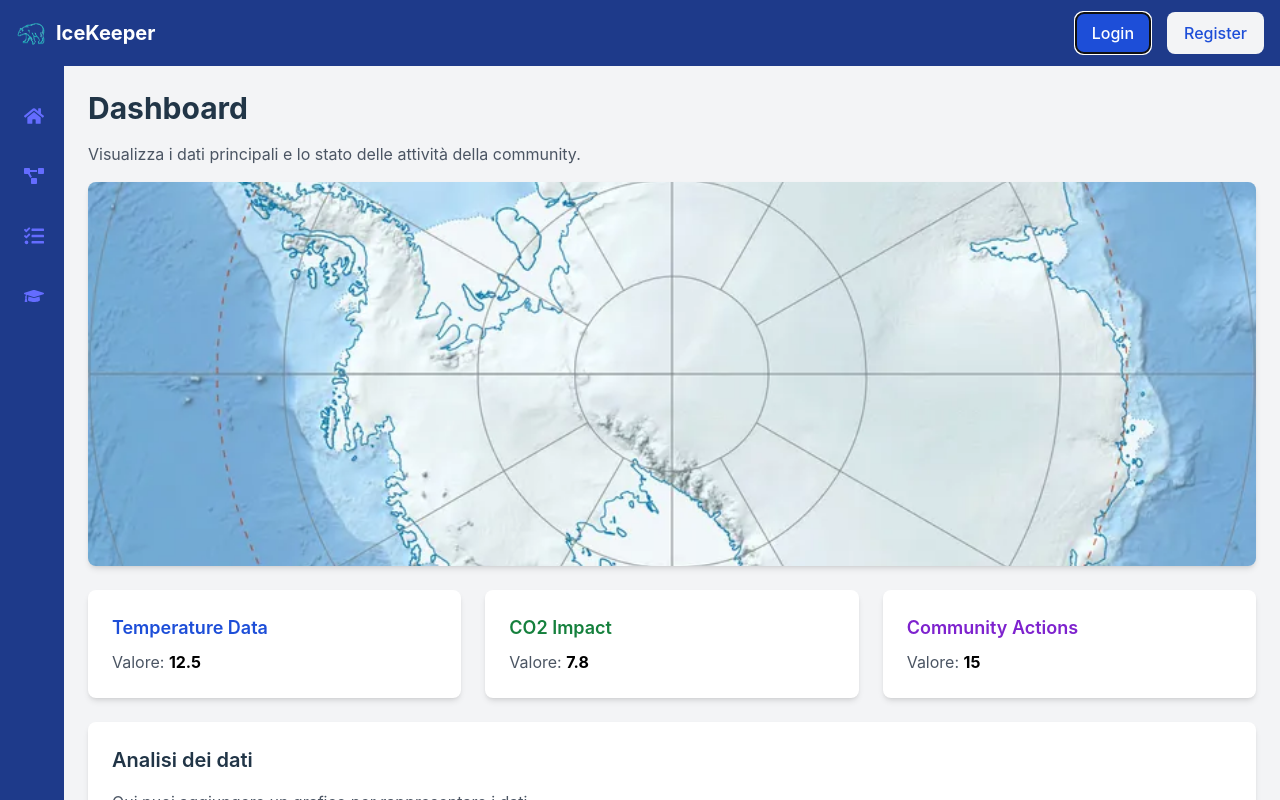
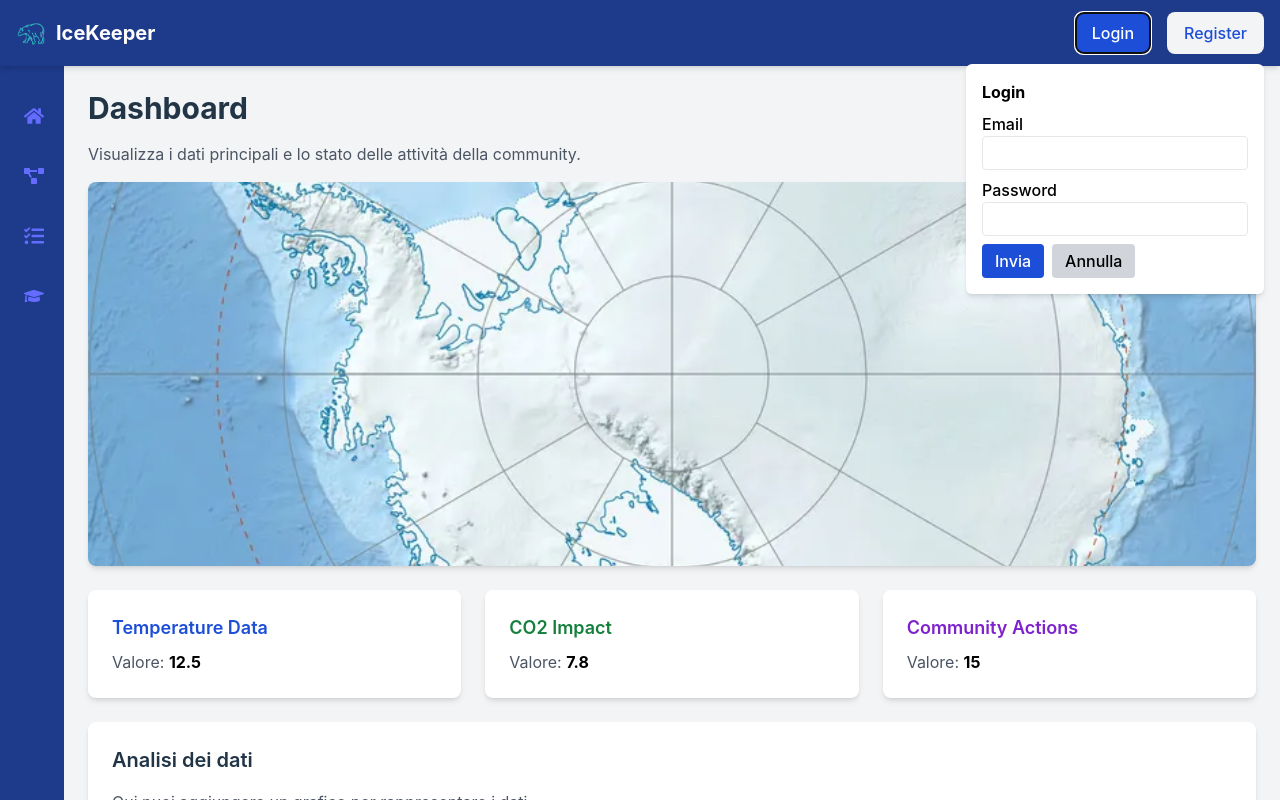
Before and after one commit to JackOkyn/Tweb_Progetto_benefit_REACT, a React (Vite) app: page / in a window 1280 px wide. Both pictures are taken after a click on the button "Login". Shown: the top 800 px of the page. Built offline with nearby package versions, Linux system fonts and the light colour scheme.

Commit message:
Aggiunta login con nome utente e logout

```diff
--- /dev/null
+++ b/src/components/AuthButtons.tsx
@@ -0,0 +1,221 @@
+import React, { useState } from "react";
+
+interface UserData {
+    nickname: string;
+    email: string;
+    password: string;
+}
+
+const AuthButtons: React.FC = () => {
+    // Stato per determinare se l'utente è loggato e con quali dati
+    const [user, setUser] = useState<UserData | null>(null);
+
+    // Stati per controllare la visibilità dei form
+    const [showLoginForm, setShowLoginForm] = useState(false);
+    const [showSignUpForm, setShowSignUpForm] = useState(false);
+
+    // Stati per controllare la visibilità del menu a tendina (profilo)
+    const [showProfileDropdown, setShowProfileDropdown] = useState(false);
+
+    // Stati per gestire i campi del form di login
+    const [loginEmail, setLoginEmail] = useState("");
+    const [loginPassword, setLoginPassword] = useState("");
+
+    // Stati per gestire i campi del form di registrazione
+    const [signUpNickname, setSignUpNickname] = useState("");
+    const [signUpEmail, setSignUpEmail] = useState("");
+    const [signUpPassword, setSignUpPassword] = useState("");
+
+    // Funzione per simulare login
+    const handleLoginSubmit = (e: React.FormEvent) => {
+        e.preventDefault();
+        // Qui in futuro farai la chiamata al server Spring
+
+        // Simuliamo un utente con dati fittizi
+        const fakeUser: UserData = {
+            nickname: "Mario",
+            email: loginEmail,
+            password: loginPassword,
+        };
+
+        setUser(fakeUser);
+        // Nascondo il form e pulisco i campi
+        setShowLoginForm(false);
+        setLoginEmail("");
+        setLoginPassword("");
+    };
+
+    // Funzione per simulare registrazione
+    const handleSignUpSubmit = (e: React.FormEvent) => {
+        e.preventDefault();
+        // Qui in futuro farai la chiamata al server Spring
+
+        // Simuliamo un utente appena registrato
+        const fakeUser: UserData = {
+            nickname: signUpNickname,
+            email: signUpEmail,
+            password: signUpPassword,
+        };
+
+        setUser(fakeUser);
+        // Nascondo il form e pulisco i campi
+        setShowSignUpForm(false);
+        setSignUpNickname("");
+        setSignUpEmail("");
+        setSignUpPassword("");
+    };
+
+    // Funzione di logout
+    const handleLogout = () => {
+        // In futuro rimuoveresti anche il token di sessione/JWT
+        setUser(null);
+        setShowProfileDropdown(false);
+    };
+
+    // Se l'utente è loggato, mostro il nickname con un menu a tendina
+    if (user) {
+        return (
+            <div className="relative">
+                <button
+                    onClick={() => setShowProfileDropdown(!showProfileDropdown)}
+                    className="bg-transparent text-white font-semibold px-3 py-2 rounded-lg hover:bg-blue-800 transition"
+                >
+                    Ciao, <strong>{user.nickname}</strong>
+                </button>
+
+                {showProfileDropdown && (
+                    <div className="absolute right-0 mt-2 bg-white text-black p-2 rounded-md shadow-md">
+                        <button
+                            onClick={handleLogout}
+                            className="block w-full text-left px-2 py-1 hover:bg-gray-200"
+                        >
+                            Logout
+                        </button>
+                    </div>
+                )}
+            </div>
+        );
+    }
+
+    // Se l'utente NON è loggato, mostro i pulsanti Login/Register (e i modali dei form)
+    return (
+        <div className="flex items-center space-x-4">
+            {/* Pulsanti di login/sign up */}
+            <button
+                onClick={() => {
+                    setShowSignUpForm(false);
+                    setShowLoginForm(true);
+                }}
+                className="bg-blue-700 hover:bg-blue-800 text-white px-4 py-2 rounded-lg transition duration-300"
+            >
+                Login
+            </button>
+
+            <button
+                onClick={() => {
+                    setShowLoginForm(false);
+                    setShowSignUpForm(true);
+                }}
+                className="bg-gray-100 hover:bg-gray-200 text-blue-700 px-4 py-2 rounded-lg transition duration-300"
+            >
+                Register
+            </button>
+
+            {/* Form di login */}
+            {showLoginForm && (
+                <div className="absolute top-16 right-4 bg-white text-black p-4 rounded-md shadow-md">
+                    <h2 className="font-bold mb-2">Login</h2>
+                    <form onSubmit={handleLoginSubmit}>
+                        <div className="mb-2">
+                            <label className="block font-medium">Email</label>
+                            <input
+                                type="email"
+                                className="border rounded w-full px-2 py-1"
+                                value={loginEmail}
+                                onChange={(e) => setLoginEmail(e.target.value)}
+                                required
+                            />
+                        </div>
+                        <div className="mb-2">
+                            <label className="block font-medium">Password</label>
+                            <input
+                                type="password"
+                                className="border rounded w-full px-2 py-1"
+                                value={loginPassword}
+                                onChange={(e) => setLoginPassword(e.target.value)}
+                                required
+                            />
+                        </div>
+                        <button
+                            type="submit"
+                            className="bg-blue-700 text-white px-3 py-1 rounded hover:bg-blue-800 transition"
+                        >
+                            Invia
+                        </button>
+                        <button
+                            type="button"
+                            className="ml-2 bg-gray-300 text-black px-3 py-1 rounded hover:bg-gray-400 transition"
+                            onClick={() => setShowLoginForm(false)}
+                        >
+                            Annulla
+                        </button>
+                    </form>
+                </div>
+            )}
+
+            {/* Form di registrazione */}
+            {showSignUpForm && (
+                <div className="absolute top-16 right-4 bg-white text-black p-4 rounded-md shadow-md">
+                    <h2 className="font-bold mb-2">Registrati</h2>
+                    <form onSubmit={handleSignUpSubmit}>
+                        <div className="mb-2">
+                            <label className="block font-medium">Nickname</label>
+                            <input
+                                type="text"
+                                className="border rounded w-full px-2 py-1"
+                                value={signUpNickname}
+                                onChange={(e) => setSignUpNickname(e.target.value)}
+                                required
+                            />
+                        </div>
+                        <div className="mb-2">
+                            <label className="block font-medium">Email</label>
+                            <input
+                                type="email"
+                                className="border rounded w-full px-2 py-1"
+                                value={signUpEmail}
+                                onChange={(e) => setSignUpEmail(e.target.value)}
+                                required
+                            />
+                        </div>
+                        <div className="mb-2">
+                            <label className="block font-medium">Password</label>
+                            <input
+                                type="password"
+                                className="border rounded w-full px-2 py-1"
+                                value={signUpPassword}
+                                onChange={(e) => setSignUpPassword(e.target.value)}
+                                required
+                            />
+                        </div>
+                        <button
+                            type="submit"
+                            className="bg-blue-700 text-white px-3 py-1 rounded hover:bg-blue-800 transition"
+                        >
+                            Invia
+                        </button>
+                        <button
+                            type="button"
+                            className="ml-2 bg-gray-300 text-black px-3 py-1 rounded hover:bg-gray-400 transition"
+                            onClick={() => setShowSignUpForm(false)}
+                        >
+                            Annulla
+                        </button>
+                    </form>
+                </div>
+            )}
+        </div>
+    );
+};
+
+export default AuthButtons;
--- a/src/components/Navbar.tsx
+++ b/src/components/Navbar.tsx
@@ -1,24 +1,18 @@
 import React from "react";
 import logo from "../assets/icon.png";
+import AuthButtons from "./AuthButtons"; // <- Importa il nuovo componente
 
 const Navbar: React.FC = () => {
     return (
-        <nav className="bg-blue-900 text-white flex items-center justify-between px-4 py-3 shadow-md">
+        <nav className="bg-blue-900 text-white flex items-center justify-between px-4 py-3 shadow-md relative">
             {/* Sezione sinistra con logo e titolo */}
             <div className="flex items-center space-x-2">
                 <img src={logo} alt="IceKeeper Logo" className="h-8 w-8" />
                 <h1 className="text-xl font-bold">IceKeeper</h1>
             </div>
 
-            {/* Sezione destra con i pulsanti */}
-            <div className="flex items-center space-x-4">
-                <button className="bg-blue-700 hover:bg-blue-800 text-white px-4 py-2 rounded-lg transition duration-300">
-                    Login
-                </button>
-                <button className="bg-gray-100 hover:bg-gray-200 text-blue-700 px-4 py-2 rounded-lg transition duration-300">
-                    Register
-                </button>
-            </div>
+            {/* Sezione per il componente AuthButtons che gestisce login/sign up */}
+            <AuthButtons />
         </nav>
     );
 };
```
